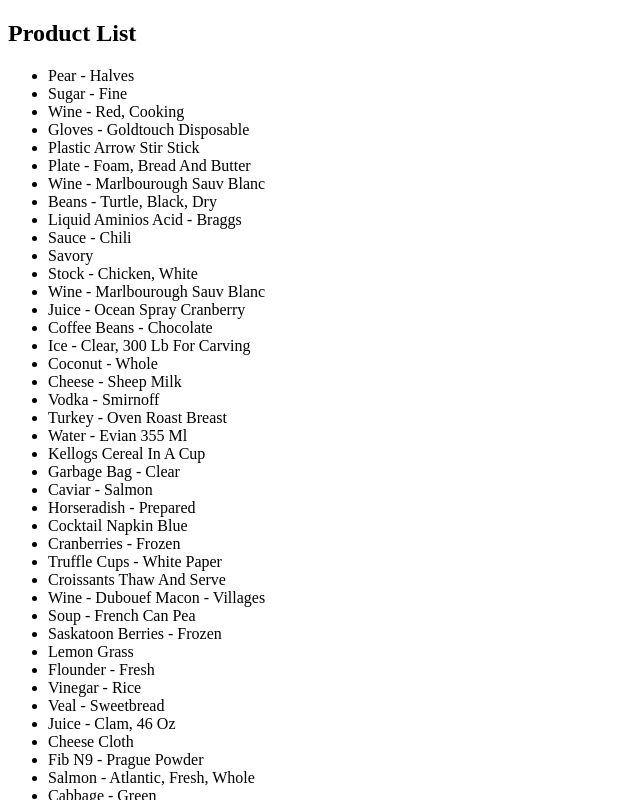
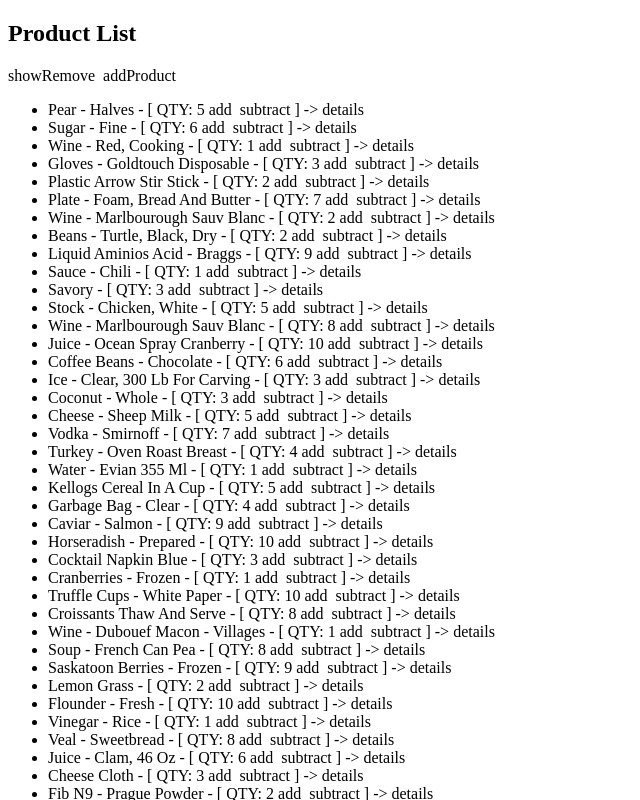
Before and after one commit to ap080221063/Kitchen-Cabinet-Assistant, an Angular app in the folder KCAssistant/: page / in a window 1280 px wide. Shown: the top 800 px of the page, without its empty margins (0-640 px from the left). Built offline with nearby package versions, Linux system fonts and the light colour scheme.

Commit message:
adding functionality to list of products (increase decrease quantity, remove buttons etc..)

```diff
--- a/KCAssistant/src/app/components/product-list/product-list.component.html
+++ b/KCAssistant/src/app/components/product-list/product-list.component.html
@@ -1,9 +1,14 @@
 <h2>Product List</h2>
-
+<span (click)="removeProductButtonVisibleToggle()">showRemove</span>&nbsp;
+<span (click)="addNewProduct()">addProduct</span>
 <div>
   <ul>
     <li *ngFor="let p of componentProductList">
-      {{p.name}}
+      {{p.name}} - [ QTY: {{p.quantity}}
+      <span (click)="alterProductQty('add',p.id)">add</span>&nbsp;
+      <span (click)="alterProductQty('subtract',p.id)">subtract</span>&nbsp;] ->
+      <span (click)="productDetails(p.id)">details</span>
+      <span (click)="removeProduct(p.id)" *ngIf="removeProductBtnVisible">remove</span>
     </li>
   </ul>
 </div>
--- a/KCAssistant/src/app/components/product-list/product-list.component.ts
+++ b/KCAssistant/src/app/components/product-list/product-list.component.ts
@@ -10,8 +10,11 @@
 export class ProductListComponent implements OnInit {
 
   componentProductList: Product[];
+  removeProductBtnVisible: boolean;
 
-  constructor(private prodService: ProductService) { }
+  constructor(private prodService: ProductService) {
+    this.removeProductBtnVisible = false;
+  }
 
   ngOnInit() {
     this.componentProductList = this.prodService.getAllProducts();
@@ -25,4 +28,46 @@
 
   }
 
+  public removeProductButtonVisibleToggle() {
+    let aux: boolean;
+    aux = !this.removeProductBtnVisible;
+    this.removeProductBtnVisible = aux;
+  }
+
+  public removeProduct(prodId: number) {
+    let componentProductListAux: Product[];
+    componentProductListAux = this.componentProductList;
+
+    componentProductListAux.splice(this.componentProductList.findIndex(y => y.id === prodId), 1);
+
+    this.componentProductList = componentProductListAux;
+
+  }
+
+  public productDetails(prodId: number) {
+
+    // make necessary function call to open the add product modal
+
+  }
+
+  public alterProductQty(type: string, prodId: number) {
+    for (const iterProduct of this.componentProductList) {
+      if (iterProduct.id === prodId) {
+        if (type === 'add') {
+          iterProduct.quantity = iterProduct.quantity + 1;
+        } else {
+          if (iterProduct.quantity > 0) {
+            iterProduct.quantity = iterProduct.quantity - 1;
+          }
+        }
+      }
+    }
+  }
+
+  public extractShoppingList() {
+
+    // make necessary function call to open the add product modal
+
+  }
+
 }
```
